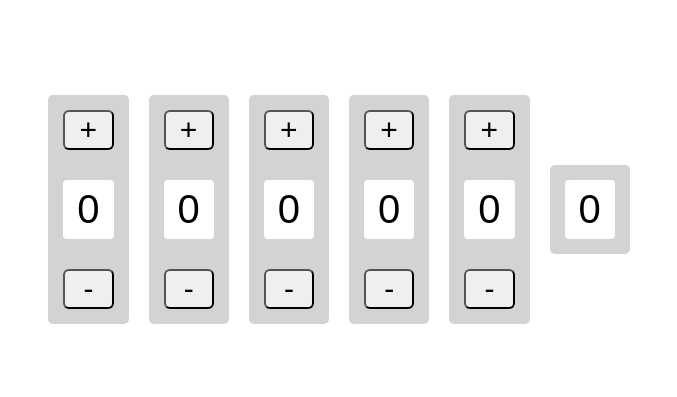
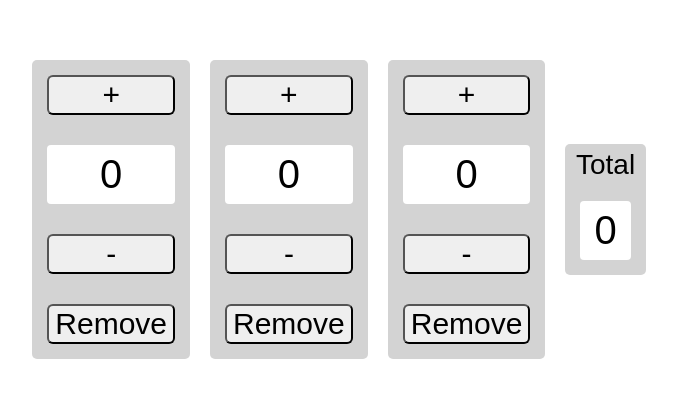
Before and after one commit to sf-golden-bears-2017/react_counters_challenge, a React (Create React App) app: page / in a window 1280 px wide. Shown: the part 191-588 px from the top of the page, without its empty margins (301-978 px from the left). Built offline with nearby package versions, Linux system fonts and the light colour scheme.

Commit message:
Add button to remove Counter component + add styling on Total counter

```diff
--- a/src/App.css
+++ b/src/App.css
@@ -8,3 +8,8 @@ h1, p {
   align-items: center;
   min-height: 100vh;
 }
+
+#total {
+  font-size: 28px;
+  margin: 5px;
+}
--- a/src/App.js
+++ b/src/App.js
@@ -10,15 +10,21 @@ class App extends React.Component {
       counters: [
         { changeBy: 1, count: 0 },
         { changeBy: 2, count: 0 },
-        { changeBy: 3, count: 0 },
-        { changeBy: 4, count: 0 },
-        { changeBy: 5, count: 0 }
+        { changeBy: 3, count: 0 }
       ],
       total: 0
     };
 
     this.updateCounter = this.updateCounter.bind(this)
     this.calculateTotal = this.calculateTotal.bind(this)
+    this.removeCounter = this.removeCounter.bind(this)
+  }
+
+  removeCounter(index) {
+    let counters = this.state.counters;
+    counters.splice(index, 1)
+    const total = this.calculateTotal()
+    this.setState({ counters , total })
   }
 
   updateCounter(index, sign) {
@@ -42,6 +48,7 @@ class App extends React.Component {
           <Counter counter={element}
           increment={() => this.updateCounter(index,1)}
           decrement={() => this.updateCounter(index,-1)}
+          remove={() => this.removeCounter(index)}
           key={index} />
         )}
         <Total total={this.state.total}/>
--- a/src/Counter.js
+++ b/src/Counter.js
@@ -8,6 +8,7 @@ class Counter extends React.Component {
         <button onClick={this.props.increment}>+</button>
         <div className="count">{this.props.counter.count}</div>
         <button onClick={this.props.decrement}>-</button>
+        <button onClick={this.props.remove}>Remove</button>
       </div>
     );
   }
--- a/src/Total.js
+++ b/src/Total.js
@@ -1,10 +1,13 @@
 import React from 'react';
 import './Counter.css';
+import './App.css';
+
 
 class Total extends React.Component {
   render() {
     return (
       <div className="counter">
+      <span id="total">Total</span>
         <div className="count">{this.props.total}</div>
       </div>
     );
```
